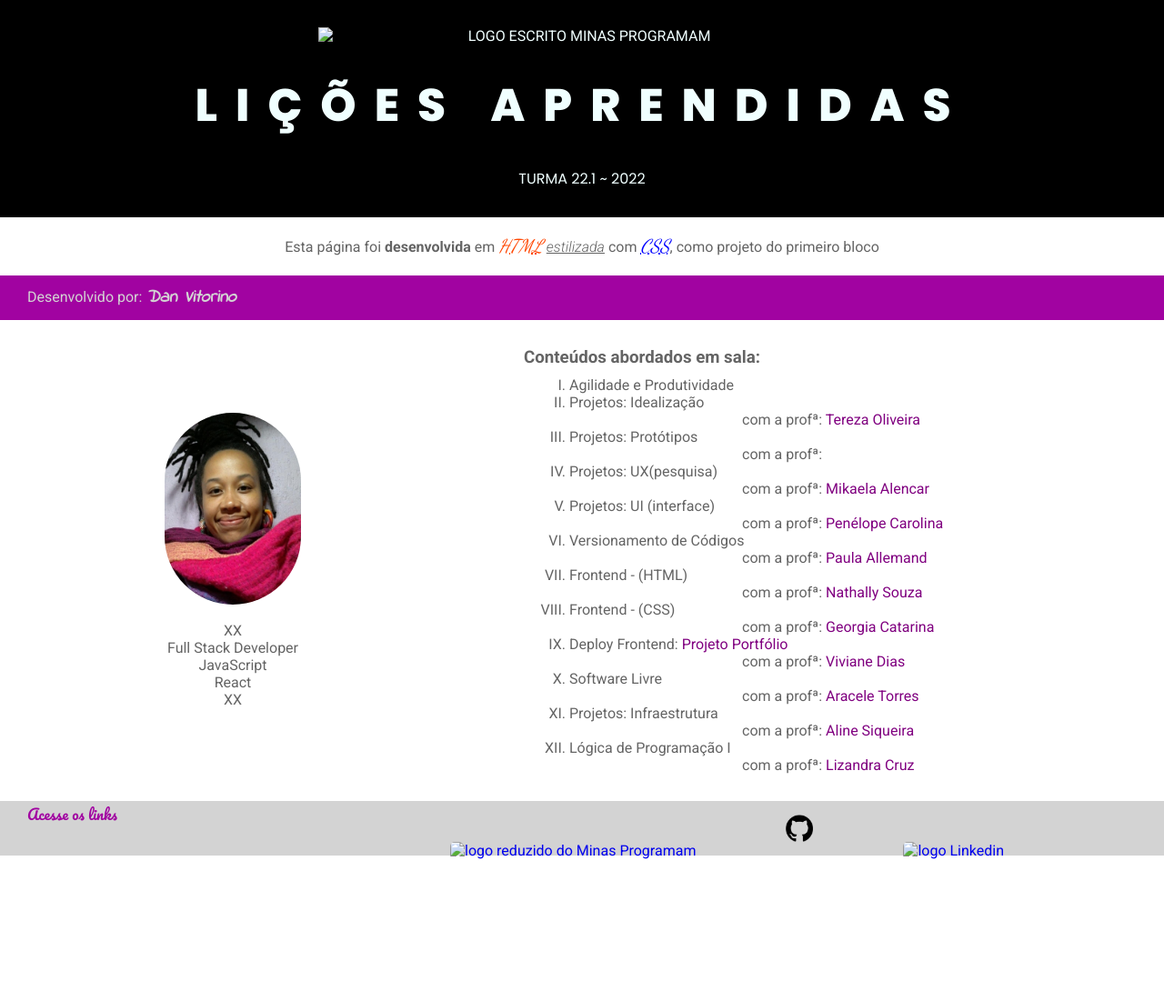
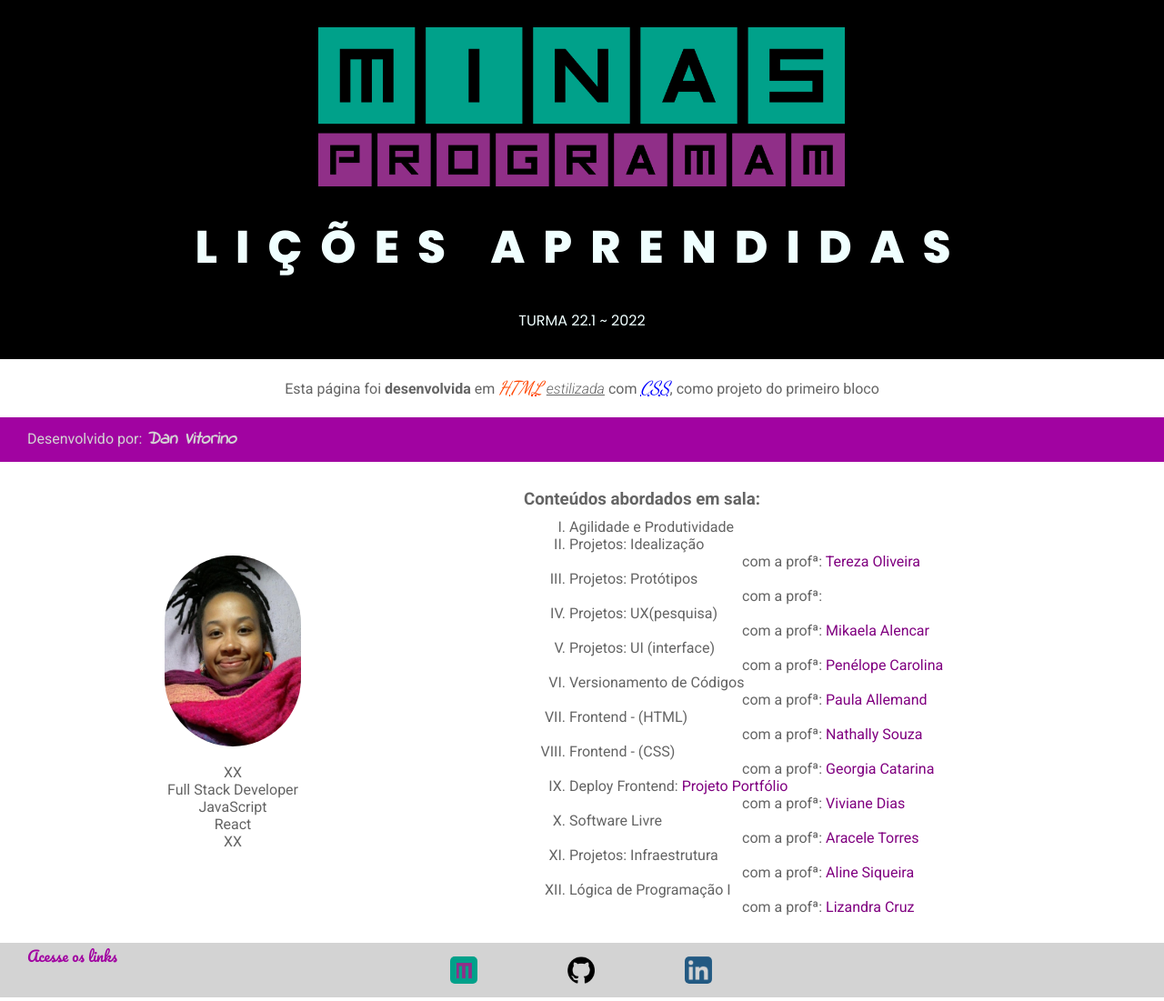
Before and after one commit to dand-e/projeto-pratico-1, a plain HTML site: page index.html in a window 1280 px wide. Shown: the whole page at 91% size. Before the commit the page ends 960 px from the top, so only its background shows below. Drawn offline with Linux system fonts and the light colour scheme; the site is published under a folder, as on GitHub Pages, so addresses that start at the root find nothing.

Commit message:
corrigindo caminho imgs

```diff
--- a/index.html
+++ b/index.html
@@ -12,7 +12,7 @@
 </head>
 <body>
   <header id="cabecalho">
-    <img src="/img/logo.png" alt="logo escrito Minas Programam">
+    <img src="./img/logo.png" alt="logo escrito Minas Programam">
     <h1>Lições Aprendidas</h1>
     <p>Turma 22.1 ~ 2022</p>
   </header>
@@ -89,9 +89,9 @@
       <h4 class="rodape">Acesse os links</h4>
     </div>
     <div class="logos">
-      <span class="spaced"><a href="https://minasprogramam.com/" target="_blank"><img class="imgRodape" src="/img/minas.png" alt="logo reduzido do Minas Programam"></a></span>
+      <span class="spaced"><a href="https://minasprogramam.com/" target="_blank"><img class="imgRodape" src="./img/minas.png" alt="logo reduzido do Minas Programam"></a></span>
       <span class="spaced"><a href="https://github.com/dand-e" target="_blank"><img class="imgRodape" src="./img/github.png" alt="logo Github"></a></span>
-      <span class="spaced"><a href="https://www.linkedin.com/in/dan-vi-790252218/" target="_blank"><img class="imgRodape"src="/img/linkedin.png" alt="logo Linkedin"></a></span>
+      <span class="spaced"><a href="https://www.linkedin.com/in/dan-vi-790252218/" target="_blank"><img class="imgRodape"src="./img/linkedin.png" alt="logo Linkedin"></a></span>
     </div>
   </footer>
 </body>
```
